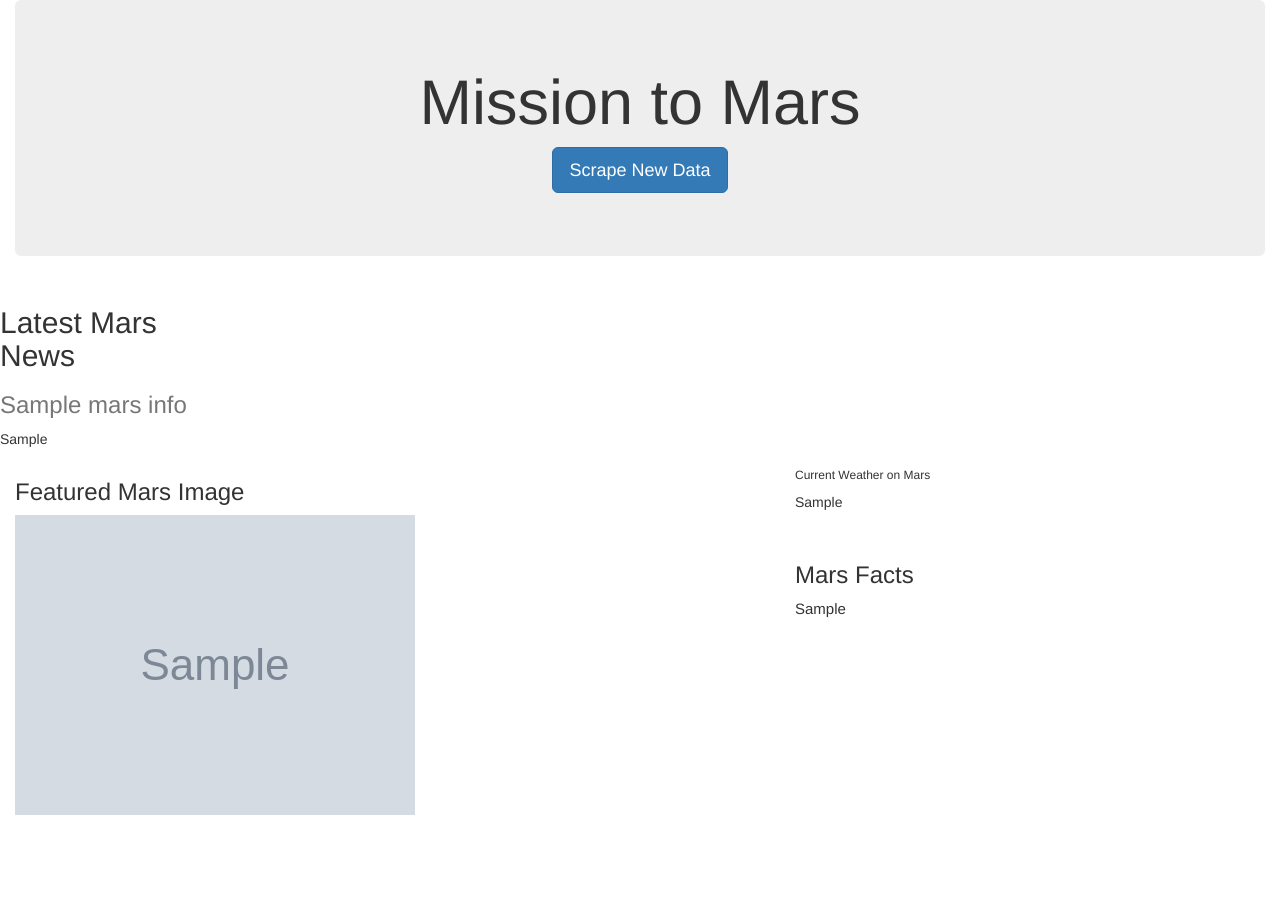
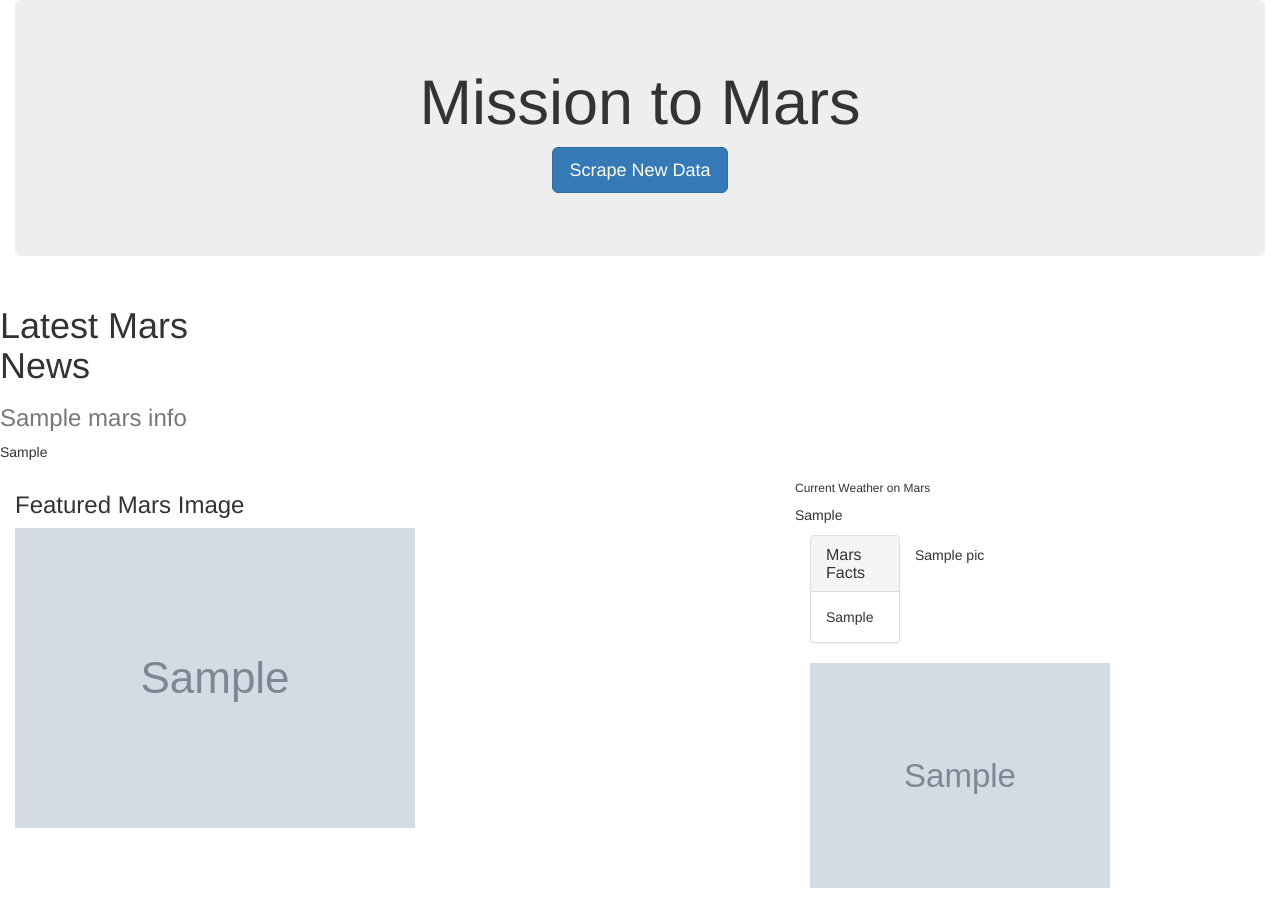
Before and after one commit to eford0121/Mission-to-Mars, a Flask app: page / in a window 1280 px wide. Before the commit the page ends 815 px from the top, so only its background shows below. Run offline with Flask 2, Linux system fonts and the light colour scheme; grey boxes marked "Sample" are stand-in pictures; a database or web service that is not in the repository returns one stand-in record (values such as "Sample title"); some libraries are stand-ins or nearby versions.

Commit message:
committing again

```diff
--- a/Templates/index.html
+++ b/Templates/index.html
@@ -18,7 +18,7 @@
         <div class = "row">
             <div class ="card" style="width: 20rem;">
               <div class = "card-body">
-                <h2 class class="card-title">Latest Mars News</h2>
+                <h1 class class="card-title">Latest Mars News</h1>
                 <h3 class = "card-subtitle mb-2 text-muted">{{mars_data.news_title}}</h3>
                 <p>{{mars_data.news_paragraph}}</p>
 
@@ -36,15 +36,35 @@
                             <h6 class="card-title">Current Weather on Mars</h6>
                             <p class="card-text">{{ mars_data.mars_weather}}</p>
                         </div>
+                        </div>
 
-                  <br>
 
-                  <h3>Mars Facts</h3>
-                  <div style="max-width: 450px; max-height: 150px; font-size: 15px; margin-bottom: 65px;">
-                      {{ mars_data.mars_facts}}
+                  <div class="col-md-4">
+                    <div class="panel panel-default">
+                        <div class="panel-heading">
+                            <h3 class="panel-title">Mars Facts</h3>
+                        </div>
+                        <div class="panel-body">
+                            <table>
+                      {{ mars_data.mars_facts| safe}}
+                            </table>
                   </div>
               </div> <!-- col4 -->
           </div><!-- Row -->
+        <div class="row>"
+
+          {% for pics in mars_data.mars_hemispheres %}
+          <div class="panel panel-default">
+          <div class="panel-heading">{{pics.title}}</div>
+          <div class="panel-body">
+              <img class="img-responsive" src="{{pics.img_url}}" width="300" height="300" class="img-rounded" id="Panel_Image">
+          </div>
+        </div>
+          </div>
+        {% endfor %}
+        </p>
+      </div>
+      </div>
       </div>
       </div>
       </div>
```
Also changed, not shown: scrape_mars.py (+11 -5 lines), 1 other file.
